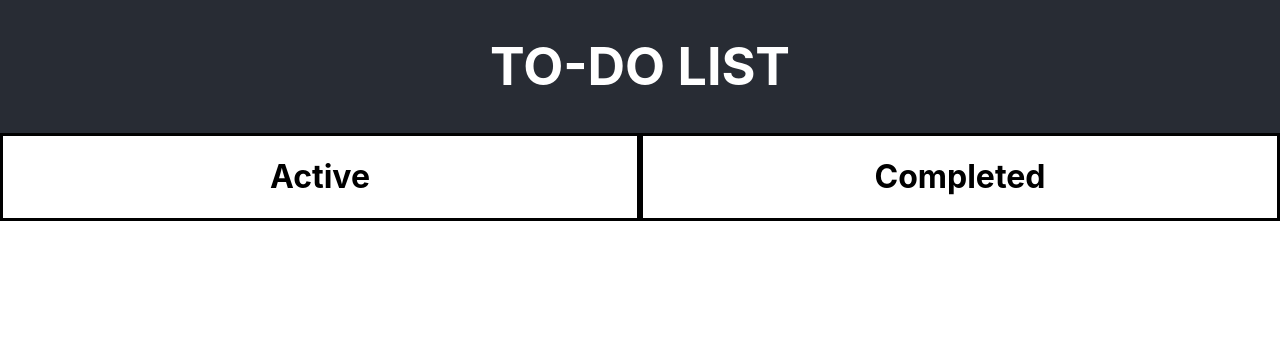
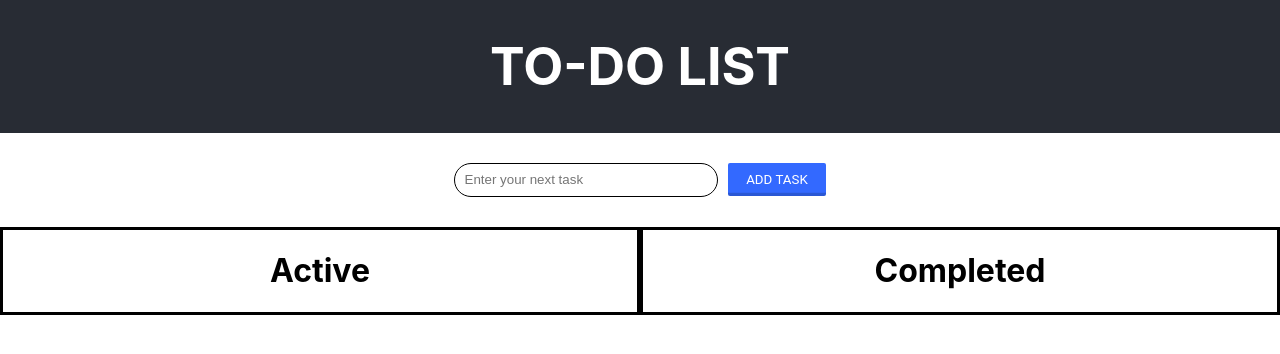
Before and after one commit to Purdue-WDC/react-workshop-to-do-list, a React (Create React App) app in the folder to-do-list/: page / in a window 1280 px wide. Shown: the top 354 px of the page. Built offline with nearby package versions, Linux system fonts and the light colour scheme.

Commit message:
Added task input component

```diff
--- a/to-do-list/src/App.js
+++ b/to-do-list/src/App.js
@@ -1,5 +1,6 @@
 import "./App.css";
 import React from "react";
+import InputTask from "./InputTask";
 
 class App extends React.Component {
   render() {
@@ -10,6 +11,7 @@ class App extends React.Component {
           <h1>TO-DO LIST</h1>
         </header>
         <main className="content">
+          <InputTask />
           <div className="grid">
             <div className="active">
               <h1>Active</h1>
--- /dev/null
+++ b/to-do-list/src/InputTask.css
@@ -0,0 +1,41 @@
+.add-task {
+  padding: 30px;
+}
+
+.text-input {
+  border-radius: 20px;
+  border: 1px solid black;
+  width: 250px;
+  height: 30px;
+  padding-left: 10px;
+}
+
+.text-input:focus {
+  outline: none;
+}
+
+.add-button {
+  display: inline-block;
+  padding: 0.7em 1.4em;
+  margin-left: 10px;
+  border-radius: 0.15em;
+  box-sizing: border-box;
+  text-decoration: none;
+  font-family: "Roboto", sans-serif;
+  text-transform: uppercase;
+  font-weight: 400;
+  color: #ffffff;
+  background-color: #3369ff;
+  box-shadow: inset 0 -0.6em 0 -0.35em rgba(0, 0, 0, 0.17);
+  border: none;
+  text-align: center;
+  position: relative;
+}
+
+.add-button:active {
+  top: 0.1em;
+}
+
+.add-button:focus {
+  outline: none;
+}
--- /dev/null
+++ b/to-do-list/src/InputTask.js
@@ -0,0 +1,21 @@
+import React from "react";
+import "./InputTask.css";
+
+class InputTask extends React.Component {
+  render() {
+    return (
+      <div class="add-task">
+        <input
+          name="task-input"
+          type="text"
+          class="text-input"
+          placeholder="Enter your next task"
+          onChange={this.handleTextChange}
+        ></input>
+        <button className="add-button">Add task</button>
+      </div>
+    );
+  }
+}
+
+export default InputTask;
```
